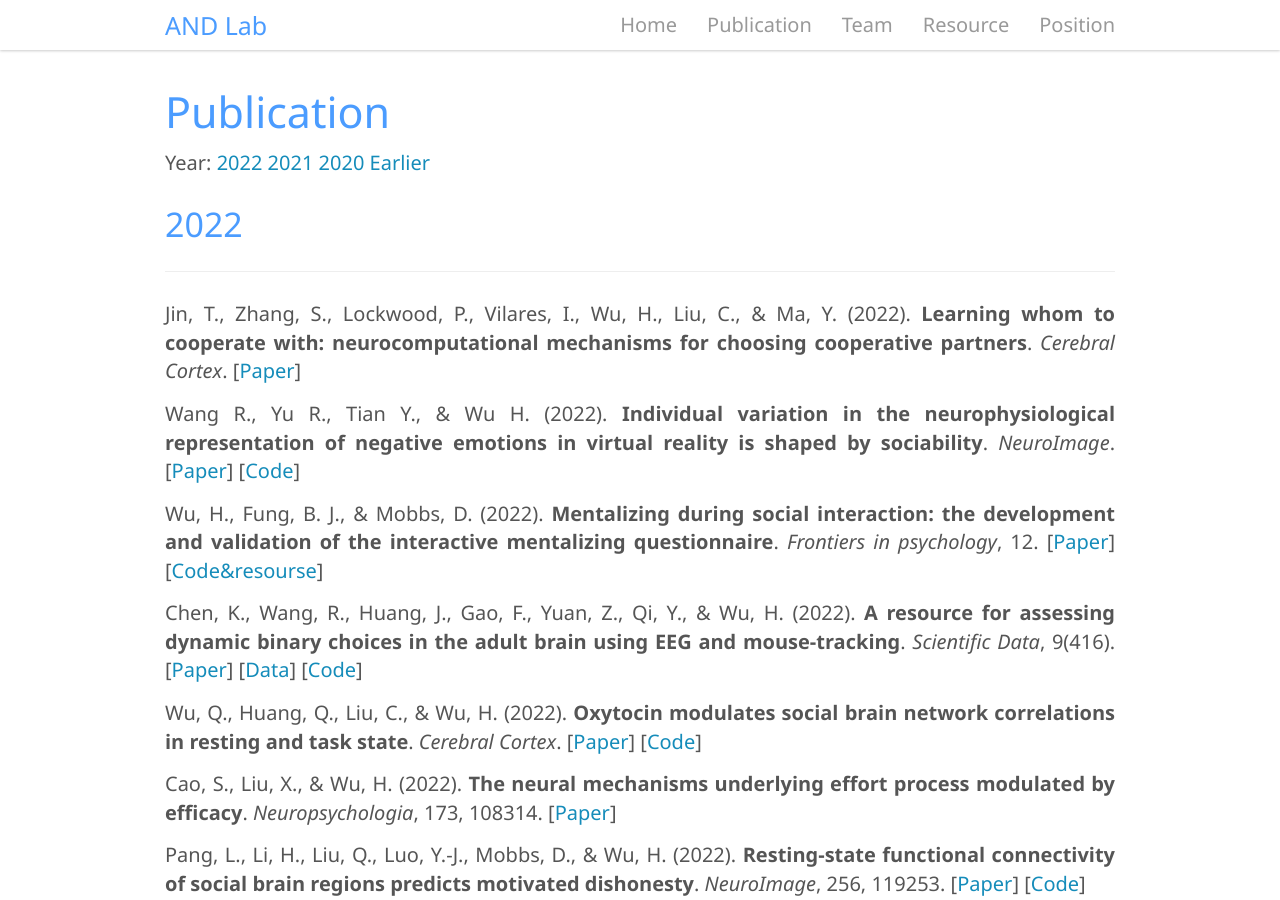
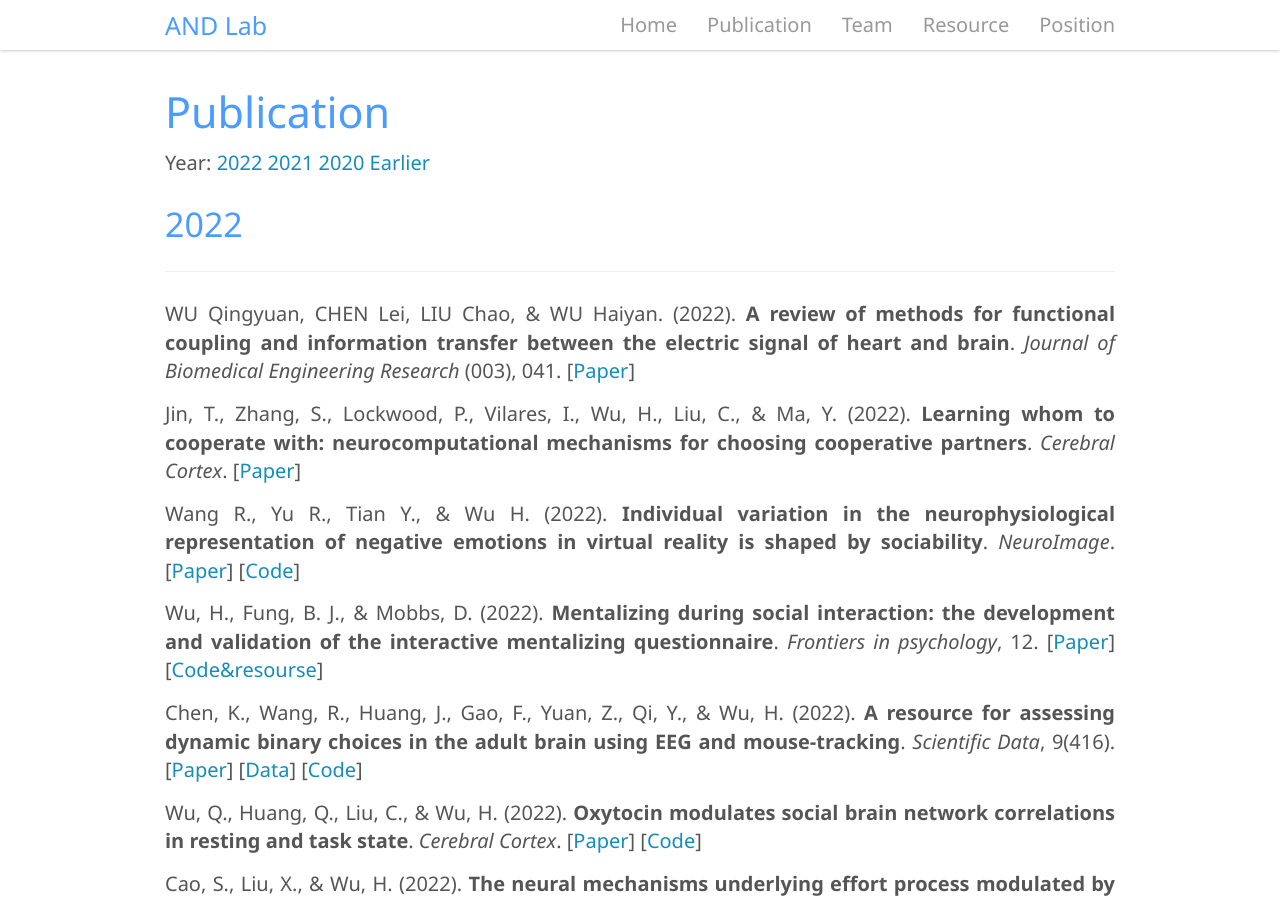
Before and after one commit to andlab-um/lab-website, a Jekyll site: the page built from _pages/publication.md, in a window 1280 px wide and 900 px high. Built offline with Jekyll 4.4.1, drawn with Linux system fonts in a browser that asks for light colours; nearby versions of some CDN libraries.

Commit message:
Add publication

```diff
--- a/_pages/publication.md
+++ b/_pages/publication.md
@@ -12,6 +12,8 @@ Year: [2022](#2022) [2021](#2021) [2020](#2020) [Earlier](#earlier)
 
 ### 2022
 ---
+
+WU Qingyuan, CHEN Lei, LIU Chao, & WU Haiyan. (2022). **A review of methods for functional coupling and information transfer between the electric signal of heart and brain**. *Journal of Biomedical Engineering Research* (003), 041. [[Paper](/assets/files/心脑间电信号的功能耦合及信息传递方法综述.pdf){:target="_blank"}]
 
 Jin, T., Zhang, S., Lockwood, P., Vilares, I., Wu, H., Liu, C., & Ma, Y. (2022). **Learning whom to cooperate with: neurocomputational mechanisms for choosing cooperative partners**. *Cerebral Cortex*. [[Paper](https://doi.org/10.1093/cercor/bhac365){:target="_blank"}]
 
```
Also changed, not shown: 1 other file.
